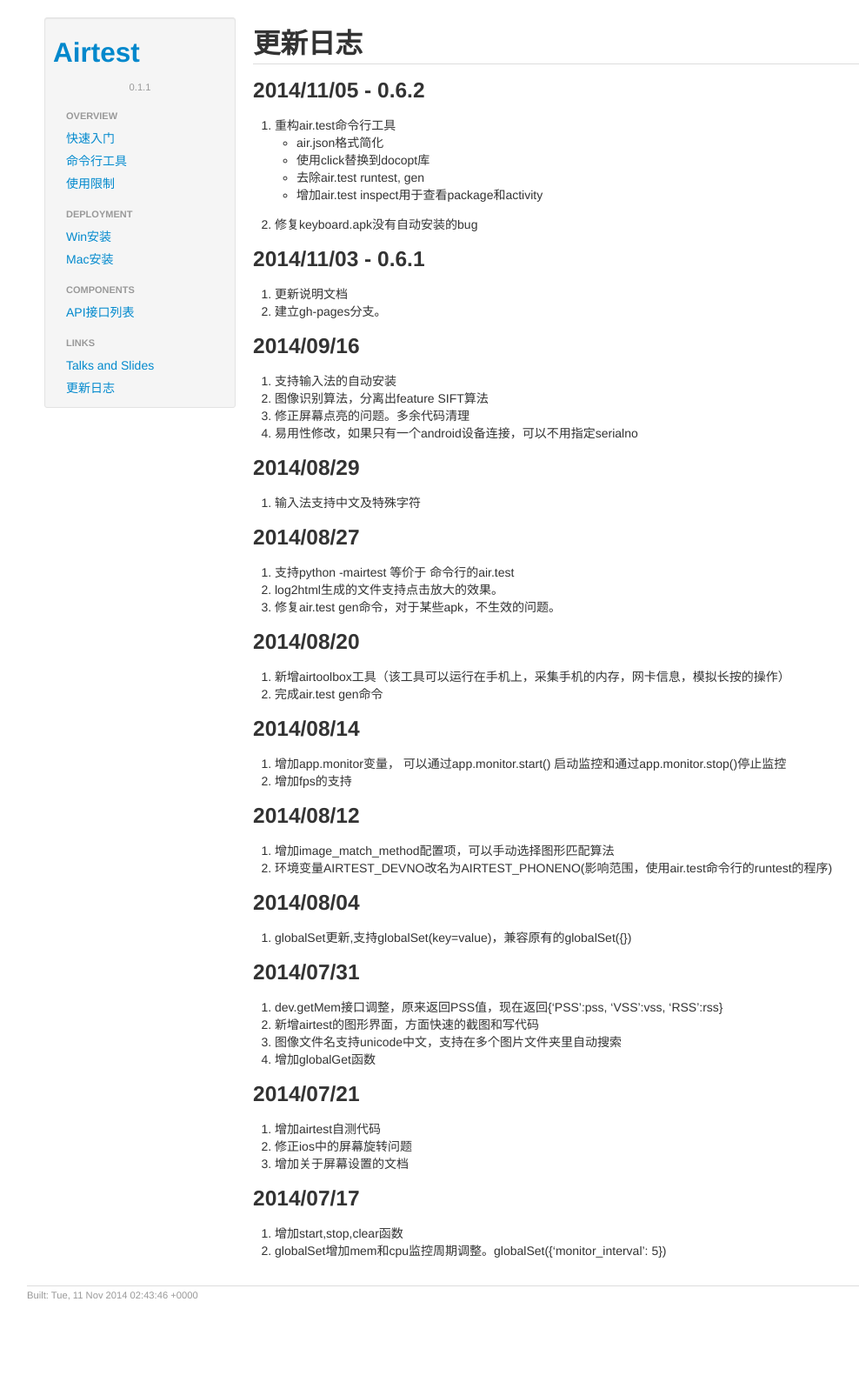
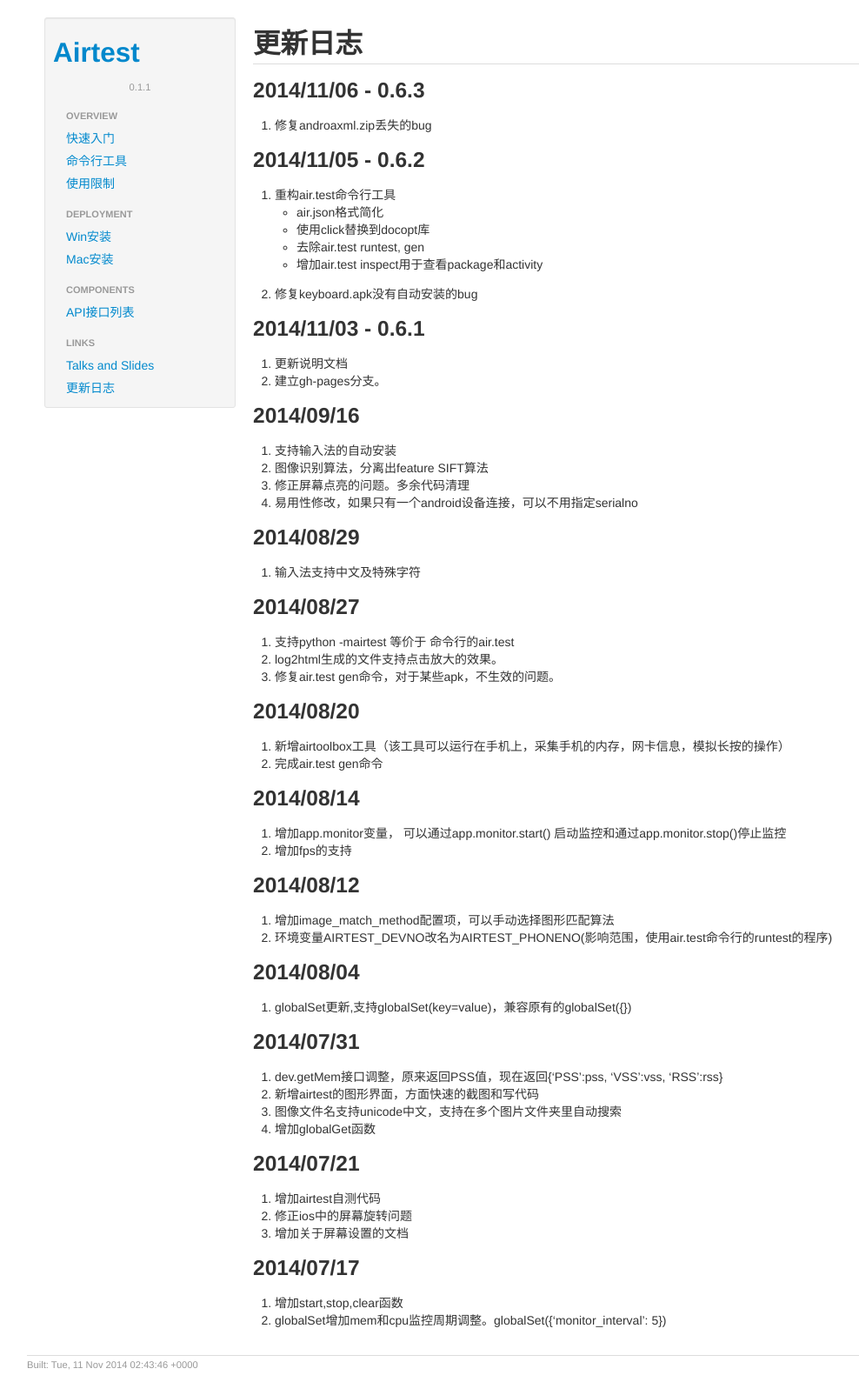
Before and after one commit to NetEase/airtest, a Jekyll site: the page built from _posts/2014-10-31-changelog.md, in a window 1280 px wide. Shown: the whole page at 87% size, without its empty margins (119-1107 px from the left). Built offline with Jekyll 4.4.1, drawn with Linux system fonts in a browser that asks for light colours; before the commit the page ends 1509 px from its top, so only the background shows below that.

Commit message:
update chagelog

```diff
--- a/_posts/2014-10-31-changelog.md
+++ b/_posts/2014-10-31-changelog.md
@@ -4,6 +4,9 @@
 category: links
 permalink: /changelog.html
 ---
+### 2014/11/06 - 0.6.3
+1. 修复androaxml.zip丢失的bug
+
 ### 2014/11/05 - 0.6.2
 1. 重构air.test命令行工具
 	- air.json格式简化
```
